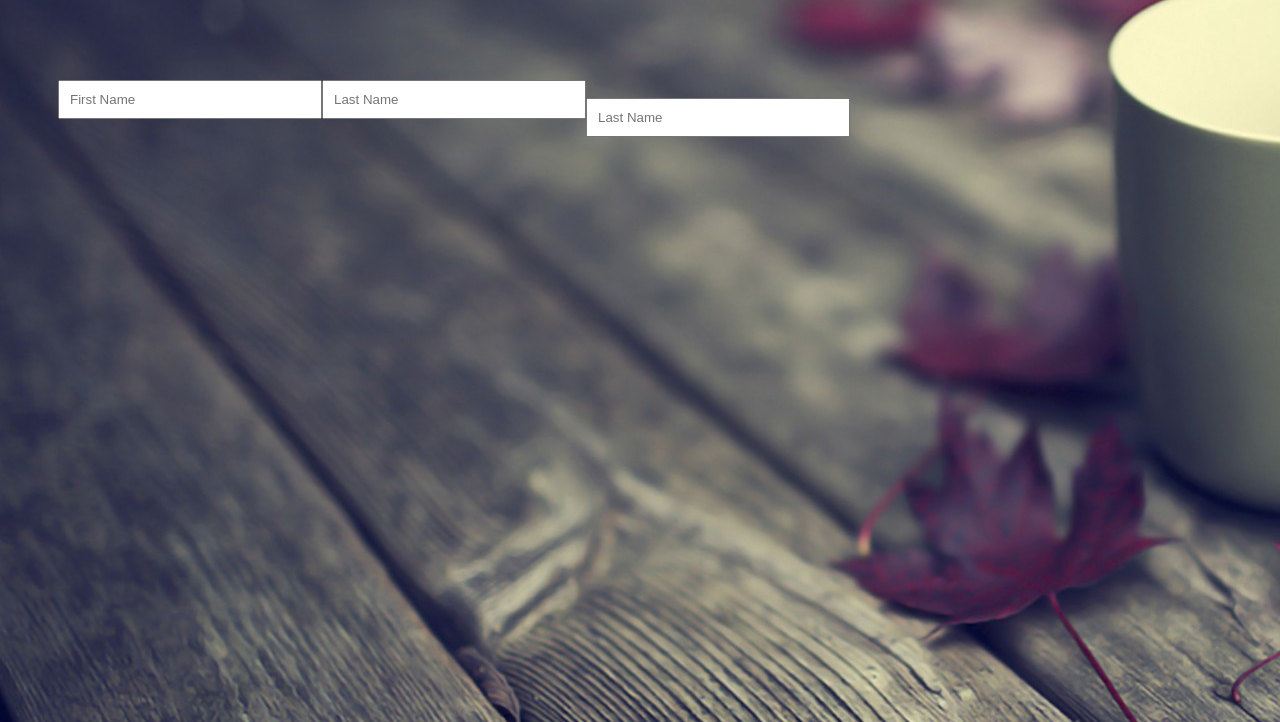
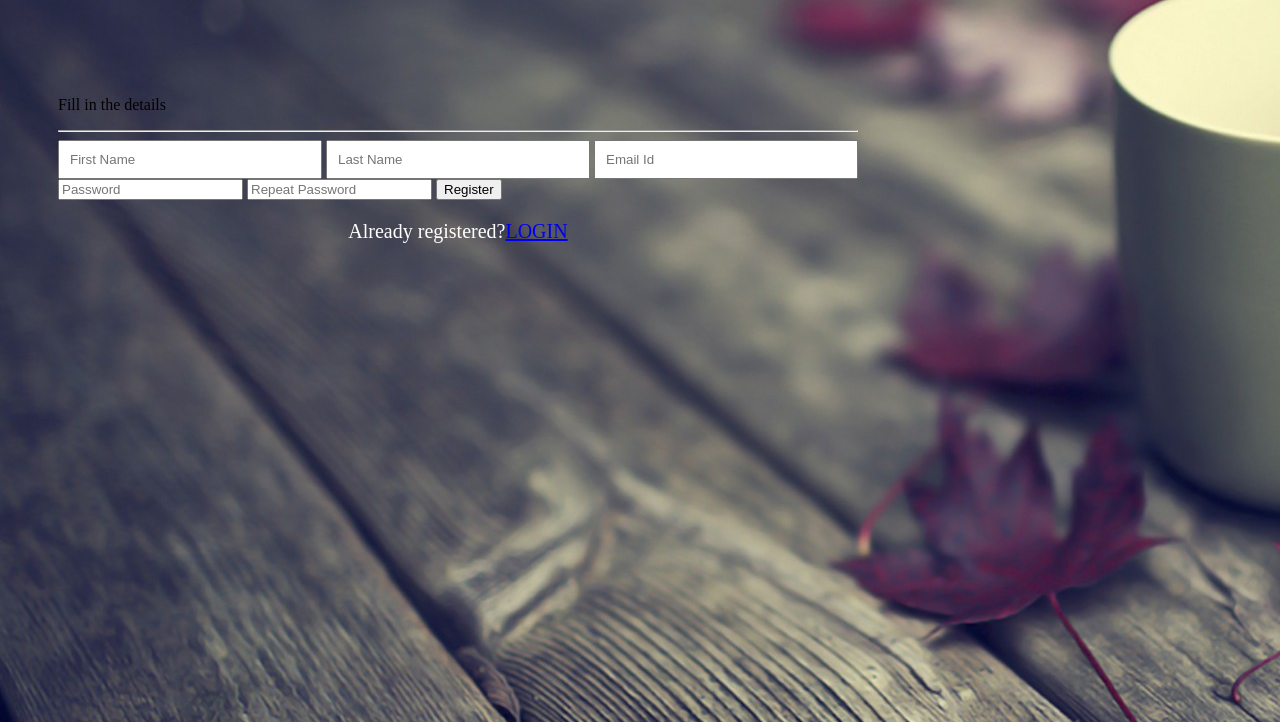
Before and after one commit to MehrotraSoham/Nescafe-Talks-Form, a plain HTML site: page register.html in a window 1280 px wide. Shown: the part 78-800 px from the top of the page. Drawn offline with Linux system fonts and the light colour scheme; files whose address does not match are found by name.

Commit message:
Update Register html

```diff
--- a/register.html
+++ b/register.html
@@ -8,15 +8,27 @@
               REGISTER
           </div>
 
-          <form>
+
                 <div class="form-container">
-                        <input type="text" placeholder="First Name" name="First" style="float:left;">
+                    <p id="form-header">Fill in the details</p>
+                    <hr>
+                        <form>
+                                <input type="text" placeholder="First Name" name="First">
 
-                        <input type="text" placeholder="Last Name" name="Last" style="float:left;"><br>
+                                <input type="text" placeholder="Last Name" name="Last">
 
-                        <input type="text" placeholder="Last Name" name="Last"><br>
+                                <input type="text" placeholder="Email Id" name="email">
+                                <input type="password" placeholder="Password" name="pswd">
+                                <input type="password" placeholder="Repeat Password" name="Rpswd">
+
+                                <button type="submit" class="registerbtn">Register</button>
+
+                                <p style="color:white;text-align:center;font-size: 20px;">Already registered?<a href="#" class="logbtn"><span>LOGIN</span></a></p>
+
+
+                        </form>
 
                 </div>
-          </form>
+
     </body>
     </html>
```
